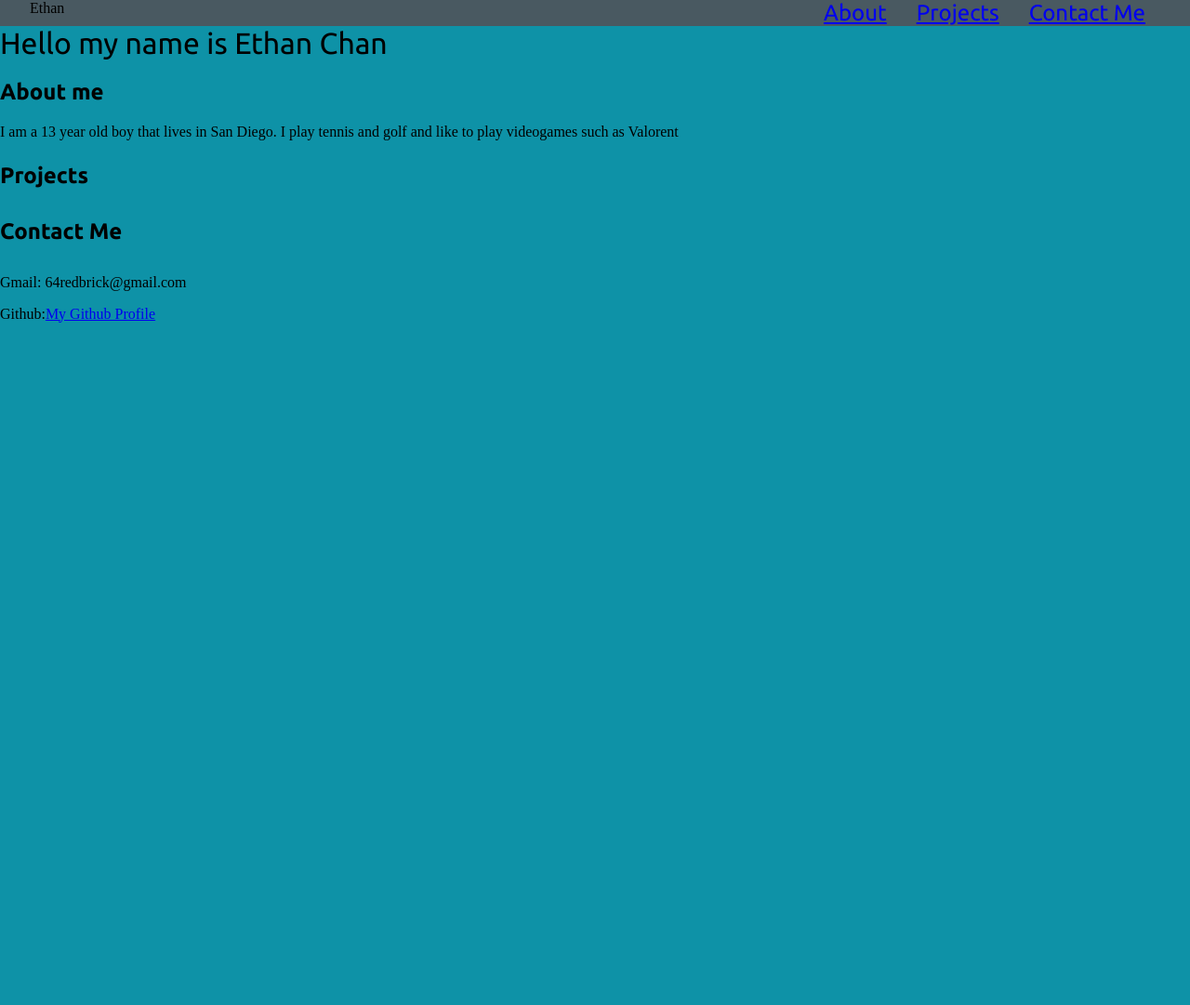
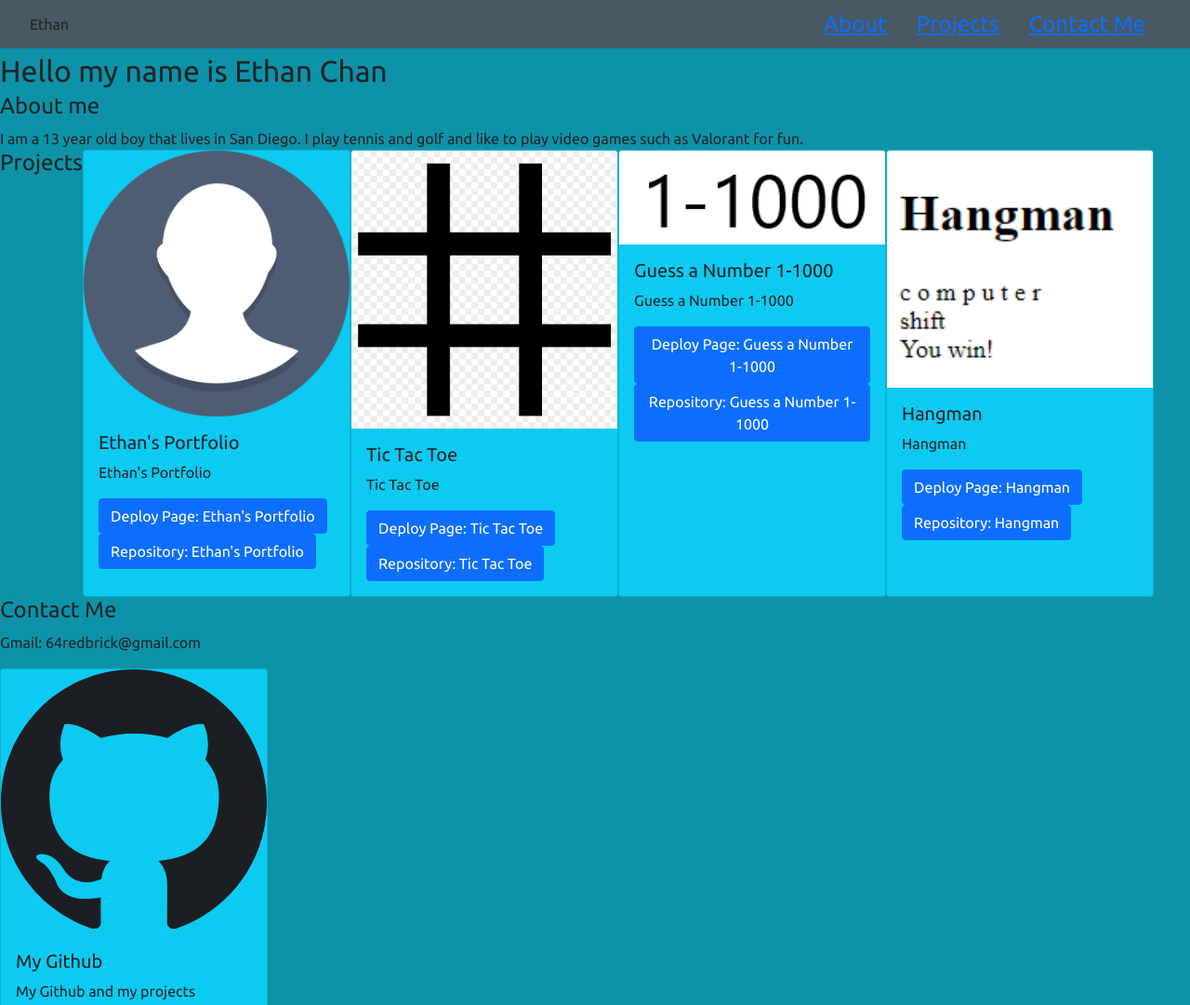
Before and after one commit to EthanC64/Ethans-Portfolio, a plain HTML site: page index.html in a window 1280 px wide. Shown: the top 1081 px of the page at 93% size. Before the commit the page ends 800 px from the top, so only its background shows below. Drawn offline with nearby package versions, Linux system fonts and the light colour scheme.

Commit message:
Ethans portfolio

```diff
--- a/index.html
+++ b/index.html
@@ -6,6 +6,9 @@
   <meta http-equiv="X-UA-Compatible" content="IE=edge" />
   <meta name="viewport" content="width=device-width, initial-scale=1.0" />
   <title>Ethan's Portfolio</title>
+  <!-- CSS only -->
+  <link href="https://cdn.jsdelivr.net/npm/bootstrap@5.1.3/dist/css/bootstrap.min.css" rel="stylesheet"
+    integrity="sha384-1BmE4kWBq78iYhFldvKuhfTAU6auU8tT94WrHftjDbrCEXSU1oBoqyl2QvZ6jIW3" crossorigin="anonymous">
   <link rel="stylesheet" href="styles.css" />
   <link rel="preconnect" href="https://fonts.googleapis.com" />
   <link rel="preconnect" href="https://fonts.gstatic.com" crossorigin />
@@ -35,21 +38,71 @@
     <section>
       <!-- <p class="nav-aboutme"> -->
       <div class="about">Hello my name is Ethan Chan</div>
-    </section>
-    <section>
+
       <h2 class="about-me">About me</h2>
-      <div class="personal-info">I am a 13 year old boy that lives in San Diego.  I play tennis and golf and like to play videogames such as Valorent </div>
+      <div class="personal-info">I am a 13 year old boy that lives in San Diego. I play tennis and golf and like to play
+        video games such as Valorant for fun.</div>
     </section>
 
 
-    <section>
+    <section class="project-list">
       <h3 class="projects">Projects</h3>
+      <div class="card bg-info" style="width: 18rem;">
+        <img src="./assets/image/profile-sample-image.png" class="card-img-top" alt="Ethan's Portfolio">
+        <div class="card-body">
+          <h5 class="card-title">Ethan's Portfolio</h5>
+          <p class="card-text">Ethan's Portfolio</p>
+          <a href="https://ethanc64.github.io/Ethans-Portfolio/" class="btn btn-primary">Deploy Page: Ethan's Portfolio</a>
+          <a href="https://github.com/EthanC64/Ethans-Portfolio" class="btn btn-primary">Repository: Ethan's Portfolio</a>
+        </div>
+      </div>
+
+      <div class="card bg-info" style="width: 18rem;">
+        <img src="./assets/image/tictactoe.png" class="card-img-top" alt="My Github">
+        <div class="card-body">
+          <h5 class="card-title">Tic Tac Toe</h5>
+          <p class="card-text">Tic Tac Toe</p>
+          <a href="https://ethanc64.github.io/tictactoe/" target="_blank class" class="btn btn-primary">Deploy Page: Tic Tac Toe</a>
+          <a href="https://github.com/EthanC64/tictactoe" target="_blank class" class="btn btn-primary">Repository: Tic Tac Toe</a>
+        </div>
+      </div>
+
+      <div class="card bg-info Guess-a-Number-1-1000" style="width: 18rem;">
+        <img src="./assets/image/1-1000.png" class="card-img-top" alt="Guess a Number 1-1000">
+        <div class="card-body">
+          <h5 class="card-title">Guess a Number 1-1000</h5>
+          <p class="card-text">Guess a Number 1-1000</p>
+          <a href="https://ethanc64.github.io/guess-a-number-1-1000/" target="_blank" class="btn btn-primary">Deploy Page: Guess a Number 1-1000</a>
+          <a href="https://github.com/EthanC64/guess-a-number-1-1000" target="_blank" class="btn btn-primary">Repository: Guess a Number 1-1000</a>
+        </div>
+      </div>
+
+      <div class="card bg-info Hangman" style="width: 18rem;">
+        <img src="./assets/image/hangmnan.png" class="card-img-top" alt="Hangman">
+        <div class="card-body">
+          <h5 class="card-title">Hangman</h5>
+          <p class="card-text">Hangman</p>
+          <a href="https://ethanc64.github.io/hangman/" target="_blank" class="btn btn-primary">Deploy Page: Hangman</a>
+          <a href="https://github.com/EthanC64/hangman" target="_blank" class="btn btn-primary">Repository: Hangman</a>
+        </div>
+      </div>
     </section>
 
 
     <h4 class="contact-me">Contact Me</h4>
     <p class="email">Gmail: 64redbrick@gmail.com</p>
-    <p class="Git-Hub">Github:<a href="https://github.com/EthanC64">My Github Profile</a></p>
+
+    <p class="Git-Hub">
+    <div class="card bg-info" style="width: 18rem;">
+      <img src="./assets/image/githublogo.svg" class="card-img-top" alt="My Github">
+      <div class="card-body">
+        <h5 class="card-title">My Github</h5>
+        <p class="card-text">My Github and my projects</p>
+        <a href="https://github.com/EthanC64/" class="btn btn-primary">My Github</a>
+      </div>
+
+    </div>
+    </p>
 
   </main>
 
@@ -59,5 +112,7 @@
 
   </p>
 </body>
+<script src="https://cdn.jsdelivr.net/npm/bootstrap@5.1.3/dist/js/bootstrap.min.js"
+  integrity="sha384-QJHtvGhmr9XOIpI6YVutG+2QOK9T+ZnN4kzFN1RtK3zEFEIsxhlmWl5/YESvpZ13" crossorigin="anonymous"></script>
 
 </html>
--- a/styles.css
+++ b/styles.css
@@ -1,3 +1,7 @@
+* {
+  font-family: "Ubuntu";
+}
+
 body {
   margin: 0;
 }
@@ -17,28 +21,35 @@ body {
 }
 .nav-list-item-link {
   padding: 8px 16px;
-    font-family: 'Ubuntu', sans-serif;
+  font-family: "Ubuntu", sans-serif;
   font-size: 24px;
 }
 
 .about {
   font-size: 32px;
-    font-family: 'Ubuntu', sans-serif;
+  font-family: "Ubuntu", sans-serif;
   justify-content: center;
 }
 .about-me {
-    font-family: 'Ubuntu', sans-serif;
+  font-family: "Ubuntu", sans-serif;
   font-size: 24px;
 }
-.projects {
-    font-family: 'Ubuntu', sans-serif;
+
+.project-list {
+  display: flex;
+  flex-direction: row ;
+}
+
+
+.projects.projects {
+  font-family: "Ubuntu", sans-serif;
   font-size: 24px;
 }
 
 .contact-me {
-    font-family: 'Ubuntu', sans-serif;
+  font-family: "Ubuntu", sans-serif;
   font-size: 24px;
 }
 .nav-aboutme {
-    font-family: 'Ubuntu', sans-serif;
+  font-family: "Ubuntu", sans-serif;
 }
```
Also changed, not shown: assets/image/1-1000.png (added), assets/image/githublogo.svg (added), assets/image/hangmnan.png (added), assets/image/profile-sample-image.png (added), assets/image/tictactoe.png (added). Lines whose indentation alone changed are shown as unchanged.
